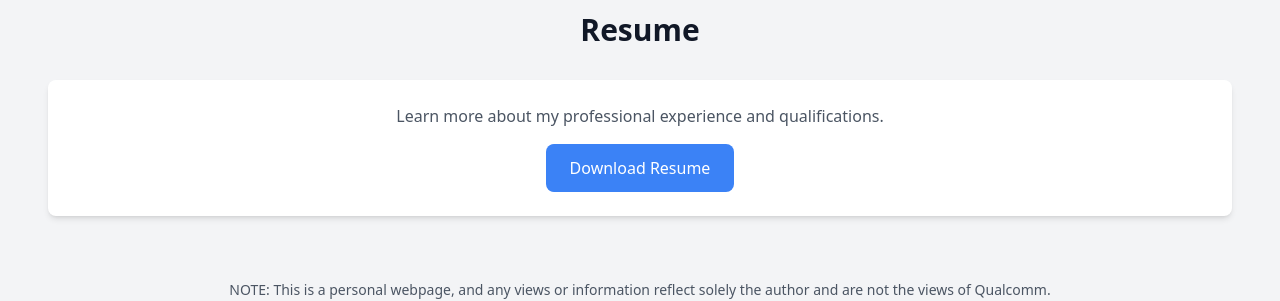
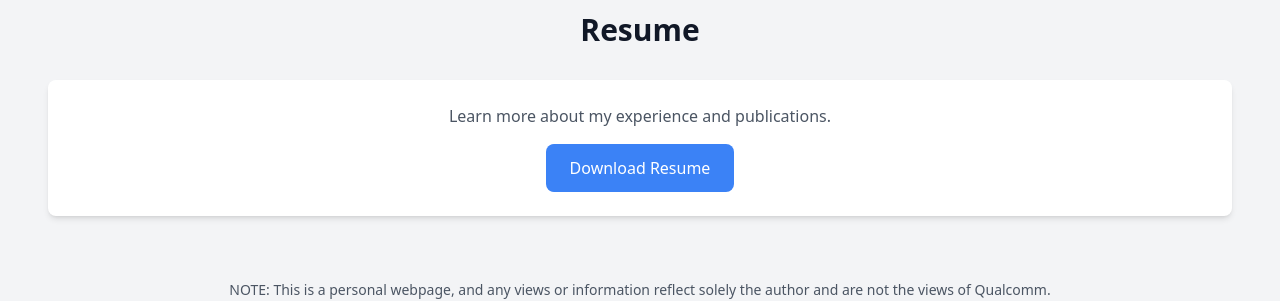
Before and after one commit to zsivine/zsivine.github.io, a Jekyll site: the page built from index.html, in a window 1280 px wide and 900 px high, scrolled down 600 px. Shown: the part 384-685 px from the top of the window. Built offline with Jekyll 4.4.1, drawn with Linux system fonts in a browser that asks for light colours; nearby versions of some CDN libraries; the list of posts is cut into pages by our own code; comment, search, counter and statistics services are not loaded.

Commit message:
update resume

```diff
--- a/index.html
+++ b/index.html
@@ -70,8 +70,9 @@ layout: page
     <section id="resume" class="container mx-auto px-6 py-10">
       <h2 class="text-3xl font-bold mb-8 text-center">Resume</h2>
       <div class="bg-white dark:bg-gray-700 p-6 rounded-lg shadow-md animate-fade-in text-center">
-        <p class="text-gray-600 dark:text-gray-300 mb-4">Learn more about my professional experience and qualifications.</p>
-        <a href="https://github.com/zsivine/zsivine.github.io/raw/master/CV/Research_CV.pdf" class="inline-block px-6 py-3 bg-blue-500 text-white rounded-lg hover:bg-blue-600">Download Resume</a>
+        <p class="text-gray-600 dark:text-gray-300 mb-4">Learn more about my experience and publications.</p>
+        <a href="https://github.com/zsivine/zsivine.github.io/raw/master/CV/Research_CV.pdf" class="inline-block px-6 py-3 bg-blue-500 text-white rounded-lg hover:bg-blue-600">
+          Download Resume</a>
       </div>
     </section>
 
```
